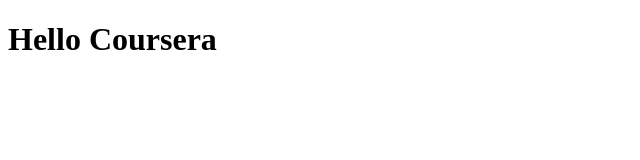
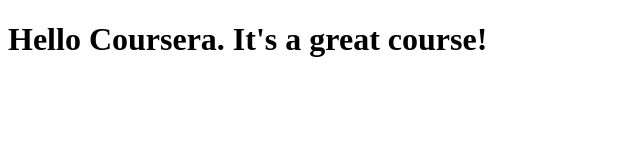
Before and after one commit to PeterDSA/coursera-test, a plain HTML site: page site/index.html in a window 1280 px wide. Shown: the whole page, without its empty margins (0-640 px from the left). Drawn offline with Linux system fonts and the light colour scheme.

Commit message:
Small addition to our page content.

```diff
--- a/site/index.html
+++ b/site/index.html
@@ -4,6 +4,6 @@
 	<title>Hello Coursera</title>
 </head>
 <body>
-<h1>Hello Coursera</h1>
+<h1>Hello Coursera. It's a great course!</h1>
 </body>
 </html>
```
